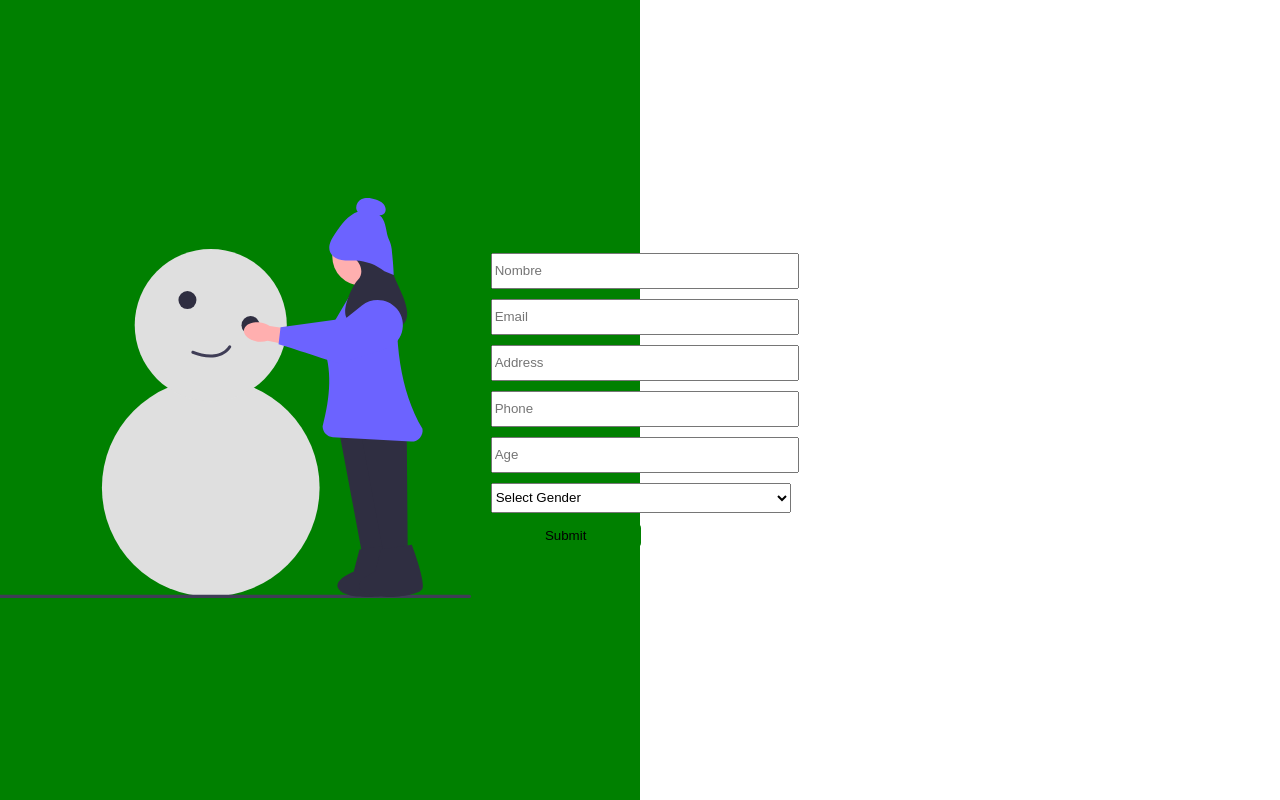
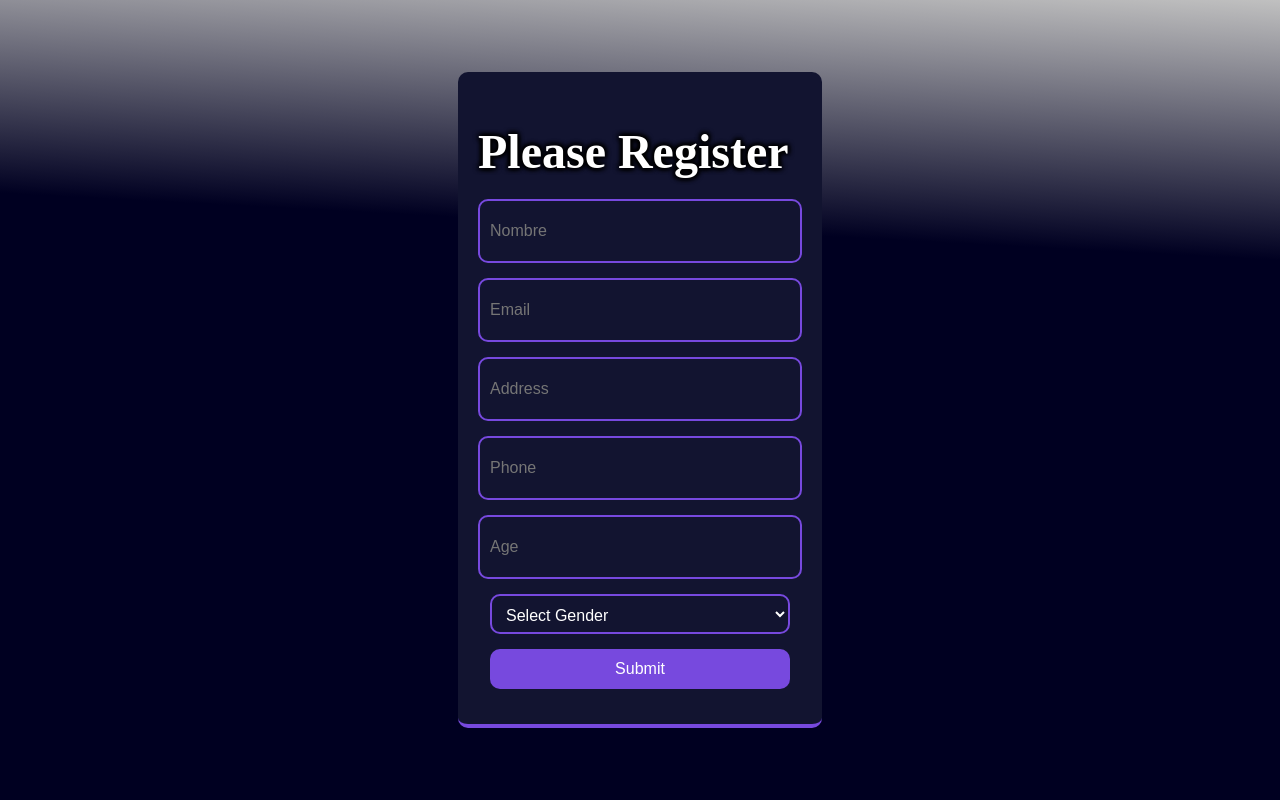
Before and after one commit to Gorchon/Software-Construction, a React (Vite) app in the folder userIntegrattioon/ingeration/: page /register in a window 1280 px wide. Built offline with nearby package versions, Linux system fonts and the light colour scheme; the HTML template or start-up script is replaced by a standard one.

Commit message:
dev: register page

```diff
--- a/userIntegrattioon/ingeration/views/dashboard/Dashboard.css
+++ b/userIntegrattioon/ingeration/views/dashboard/Dashboard.css
@@ -14,10 +14,11 @@ body, html {
     color: white; /* Text color to white */
   }
 
-  .dashboard h1 {
+  .dashboard h1, .register-title {
     font-size: 3rem; /* Make the text bigger */
-    text-shadow: 2px 2px 4px #000000; /* Add a shadow to create an outline effect */
+    text-shadow: 2px 2px 4px #000000, -2px -2px 4px #000000, 2px -2px 4px #000000, -2px 2px 4px #000000; /* Add a shadow to create an outline effect */
     margin-bottom: 20px; /* Space below the heading */
+    color: white; /* Text color to white */
   }
 
   .card-container {
@@ -35,3 +36,50 @@ body, html {
     display: flex;
     justify-content: center; /* Center cards horizontally */
   }
+
+  .register-container {
+    display: flex;
+    justify-content: center;
+    align-items: center;
+    min-height: 100vh;
+    background: linear-gradient(3deg, #000021 70%, silver 100%);
+  }
+
+  .form-container {
+    background-color: #121430;
+    padding: 20px;
+    border-bottom: 4px solid #7749DE;
+    border-radius: 10px;
+  }
+
+  .form-container form {
+    display: flex;
+    flex-direction: column;
+    align-items: center; /* Center align items */
+    width: 100%;
+  }
+
+  .form-container input,
+  .form-container select,
+  .form-container button {
+    height: 40px;
+    margin-bottom: 15px;
+    width: 300px;
+    border-radius: 10px;
+    padding: 10px;
+    font-size: 1rem;
+    background-color: #121430; /* Background color of the inputs */
+    color: white; /* Text color inside inputs */
+    border: 2px solid #7749DE; /* Border color for inputs */
+  }
+
+  .form-container button {
+    background-color: #7749DE; /* Background color for the button */
+    border: none;
+    border-radius: 10px;
+    color: white;
+    cursor: pointer;
+    font-size: 1rem;
+    height: 40px; /* Ensure the button has the same height as other inputs */
+    width: 300px; /* Ensure the button has the same width as other inputs */
+  }
--- a/userIntegrattioon/ingeration/views/register/Register.jsx
+++ b/userIntegrattioon/ingeration/views/register/Register.jsx
@@ -1,19 +1,12 @@
 import Form from '../register/components/Form';
-import form from '../../src/assets/form.svg';
+import '../../views/dashboard/Dashboard.css'; // Ensure you import the CSS file
 
 function Register() {
     return (
-        <div style={{ display: 'flex', justifyContent: 'center', minHeight: '100vh' }}>
-            <div style={{ width: '50%', backgroundColor: 'green', display: 'flex', justifyContent: 'center', alignItems: 'center', padding: '20px 0' }}>
-                <div style={{ marginRight: '20px' }}>
-                    <img src={form} alt="formImage" />
-                </div>
-                <div style={{ width: '50%' }}>
-                    <Form />
-                </div>
-            </div>
-            <div style={{ width: '50%', display: 'flex', justifyContent: 'center', alignItems: 'center', padding: '20px 0' }}>
-                {/* Additional content for the second half can go here */}
+        <div className="register-container">
+            <div className="form-container">
+                <h1 className="register-title">Please Register</h1>  {/* Add this line */}
+                <Form />
             </div>
         </div>
     );
--- a/userIntegrattioon/ingeration/views/register/components/Form.jsx
+++ b/userIntegrattioon/ingeration/views/register/components/Form.jsx
@@ -16,12 +16,10 @@ function Form() {
             ...prevForm,
             [name]: value
         }));
-        console.log(name, value);
     };
 
     const handleSubmit = async (e) => {
         e.preventDefault();
-        console.log('Submitting form with:', form);
 
         const res = await fetch('http://localhost:3000/users', {
             method: 'POST',
@@ -41,6 +39,7 @@ function Form() {
                 age: '',
                 gender: '',
             });
+            window.location.pathname = '/'; // Navigate to the home page
         } else {
             const errorText = await res.text();
             alert(`Failed to create user: ${errorText}`);
@@ -48,9 +47,8 @@ function Form() {
     };
 
     return (
-        <form onSubmit={handleSubmit} style={{ display: 'flex', flexDirection: 'column' }}>
+        <form onSubmit={handleSubmit}>
             <input
-                style={{ height: '30px', marginBottom: '10px', width: '300px' }}
                 type="text"
                 name="userName"
                 placeholder="Nombre"
@@ -58,7 +56,6 @@ function Form() {
                 onChange={handleChange}
             />
             <input
-                style={{ height: '30px', marginBottom: '10px', width: '300px' }}
                 type="email"
                 name="email"
                 placeholder="Email"
@@ -66,7 +63,6 @@ function Form() {
                 onChange={handleChange}
             />
             <input
-                style={{ height: '30px', marginBottom: '10px', width: '300px' }}
                 type="text"
                 name="address"
                 placeholder="Address"
@@ -74,7 +70,6 @@ function Form() {
                 onChange={handleChange}
             />
             <input
-                style={{ height: '30px', marginBottom: '10px', width: '300px' }}
                 type="text"
                 name="phone"
                 placeholder="Phone"
@@ -82,7 +77,6 @@ function Form() {
                 onChange={handleChange}
             />
             <input
-                style={{ height: '30px', marginBottom: '10px', width: '300px' }}
                 type="number"
                 name="age"
                 placeholder="Age"
@@ -90,7 +84,6 @@ function Form() {
                 onChange={handleChange}
             />
             <select
-                style={{ height: '30px', marginBottom: '10px', width: '300px' }}
                 name="gender"
                 value={form.gender}
                 onChange={handleChange}
@@ -100,7 +93,7 @@ function Form() {
                 <option value="female">Female</option>
                 <option value="other">Other</option>
             </select>
-            <button type="submit" style={{ height: '25px', backgroundColor: 'green', border: 'none', width: '150px', borderRadius: '5px' }}>
+            <button type="submit">
                 Submit
             </button>
         </form>
```
